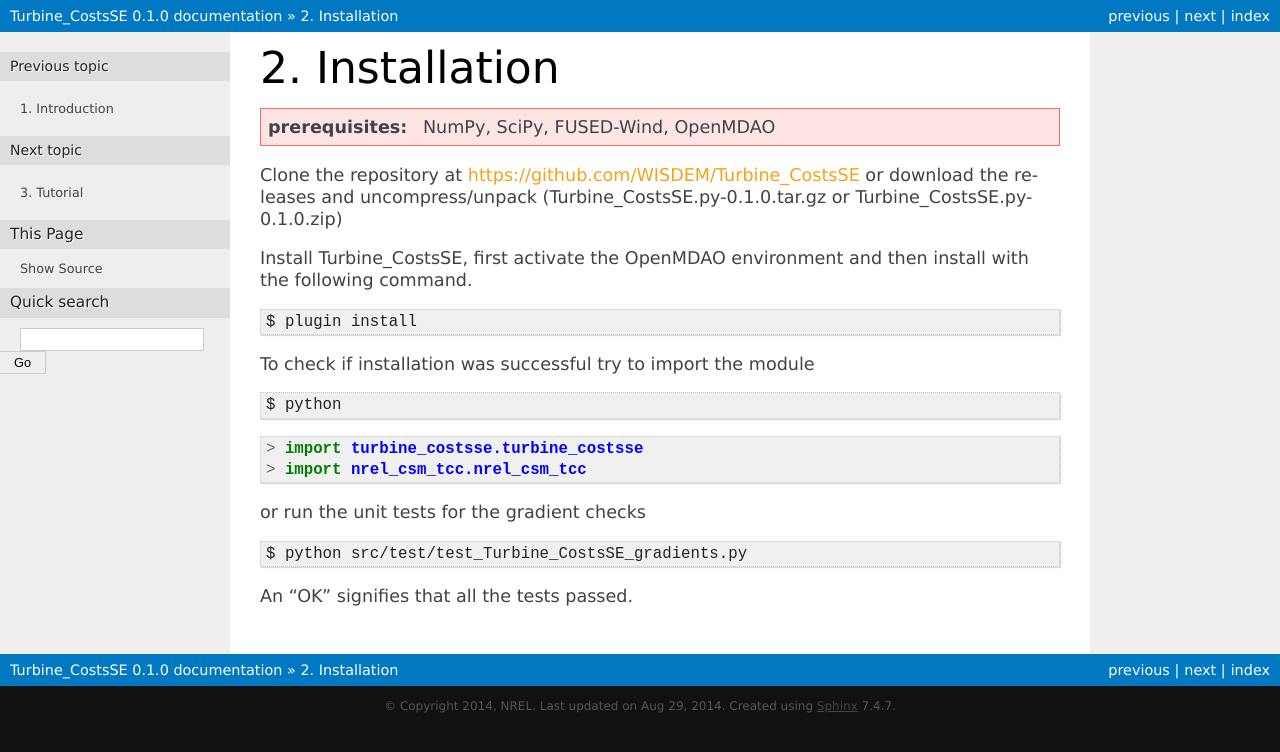
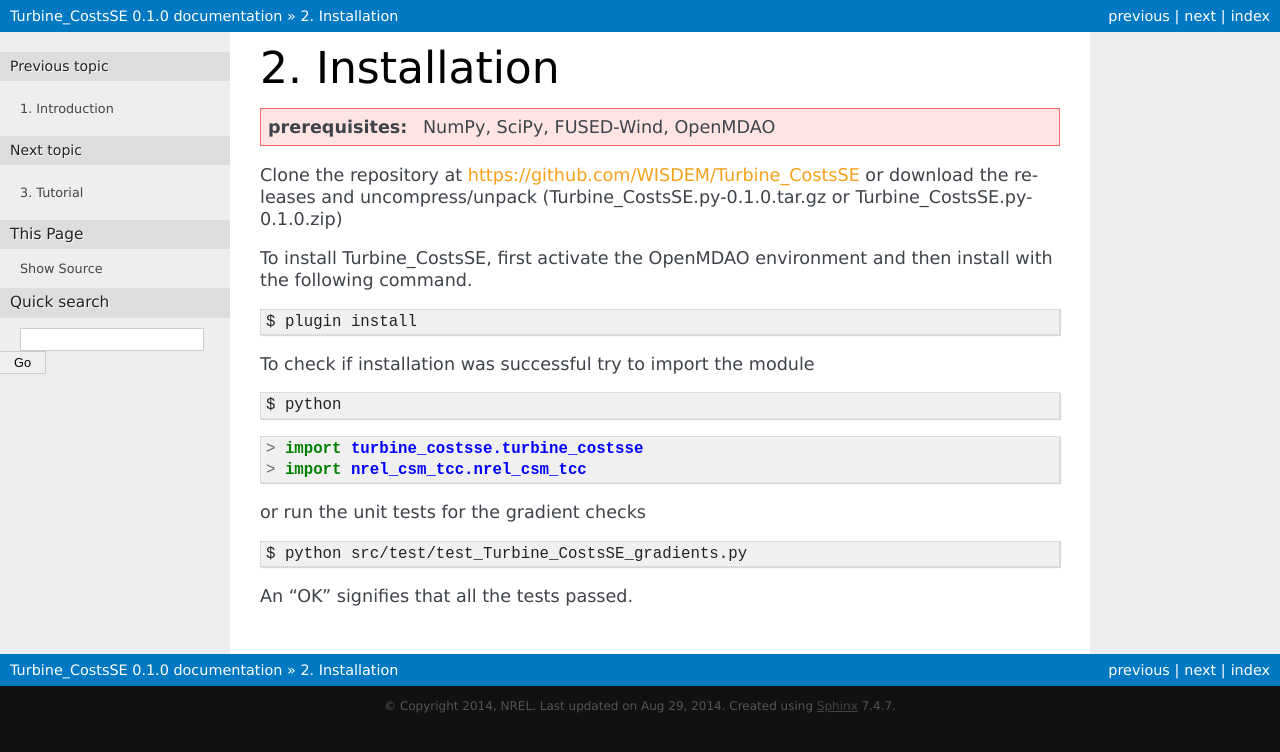
Before and after one commit to WISDEM/Turbine_CostsSE, a Sphinx documentation site: the page built from docs/installation.rst, in a window 1280 px wide. Shown: the top 752 px of the page. Built offline with Sphinx 7.4.7, drawn with Linux system fonts in a browser that asks for light colours.

Commit message:
updating docs

```diff
--- a/docs/installation.rst
+++ b/docs/installation.rst
@@ -9,7 +9,7 @@
 Clone the repository at `<https://github.com/WISDEM/Turbine_CostsSE>`_
 or download the releases and uncompress/unpack (Turbine_CostsSE.py-|release|.tar.gz or Turbine_CostsSE.py-|release|.zip)
 
-Install Turbine_CostsSE, first activate the OpenMDAO environment and then install with the following command.
+To install Turbine_CostsSE, first activate the OpenMDAO environment and then install with the following command.
 
 .. code-block:: bash
 
```
Also changed, not shown: CHANGELOG.md (+1 -1 lines), README.md (+1 -1 lines).
